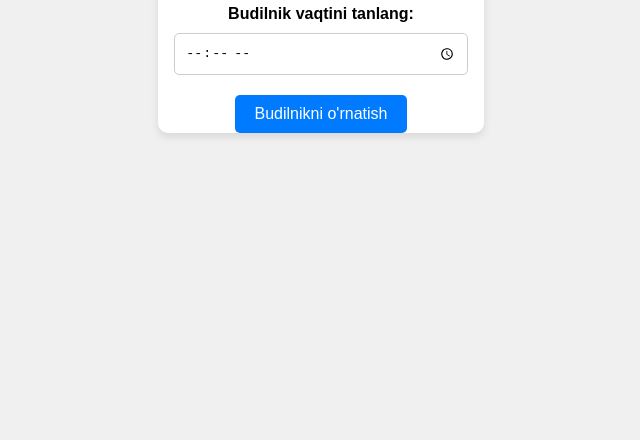
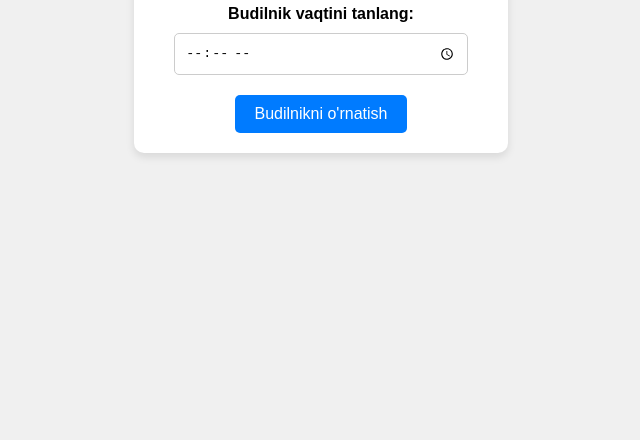
Before and after one commit to tokhirov700/4-MODULE-6-DARS-AMALIYOT, a plain HTML site: page index.html in a window 1280 px wide. Shown: the part 360-800 px from the top of the page, without its empty margins (319-959 px from the left). Drawn offline with Linux system fonts and the light colour scheme.

Commit message:
funksiya

```diff
--- a/style.css
+++ b/style.css
@@ -22,6 +22,7 @@ body {
 
 .container {
     background-color: #fff;
+    padding: 20px 40px;
     border-radius: 10px;
     box-shadow: 0 4px 8px rgba(0, 0, 0, 0.1);
     text-align: center;
```
